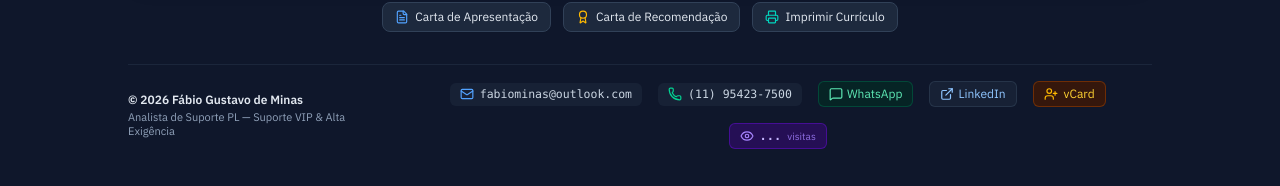
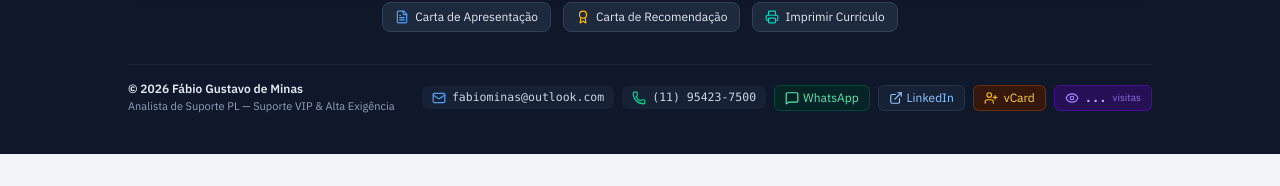
Before and after one commit to FabioOkis/CV-Fabio-Gustavo-de-Minas, a React (Vite) app: page / in a window 1280 px wide. Shown: the part 2678-2864 px from the top of the page. After the commit the page ends 2832 px from the top, so only its background shows below. Built offline with nearby package versions, Linux system fonts and the light colour scheme; no server answers.

Commit message:
Rodapé: botões de contato em uma única linha

```diff
--- a/src/components/ExecutiveFooter.tsx
+++ b/src/components/ExecutiveFooter.tsx
@@ -238,8 +238,8 @@ export const ExecutiveFooter: React.FC<ExecutiveFooterProps> = ({
         </div>
 
         {/* Contact Links & Copyright (No awkward wraps) */}
-        <div className="pt-4 border-t border-slate-800/90 flex flex-col md:flex-row items-center justify-between gap-4 text-xs text-slate-400">
-          <div className="text-center md:text-left">
+        <div className="pt-4 border-t border-slate-800/90 flex flex-col xl:flex-row items-center justify-between gap-4 text-xs text-slate-400">
+          <div className="text-center xl:text-left shrink-0">
             <p className="font-semibold text-slate-200">
               © {currentYear} Fábio Gustavo de Minas
             </p>
@@ -248,7 +248,7 @@ export const ExecutiveFooter: React.FC<ExecutiveFooterProps> = ({
             </p>
           </div>
 
-          <div className="flex flex-wrap items-center justify-center gap-3 sm:gap-4">
+          <div className="flex flex-wrap lg:flex-nowrap items-center justify-center gap-2">
             <a
               href="mailto:fabiominas@outlook.com"
               className="inline-flex items-center gap-1.5 px-2.5 py-1 rounded-md bg-slate-800/60 hover:bg-slate-800 text-slate-300 hover:text-blue-300 transition-colors whitespace-nowrap"
```
